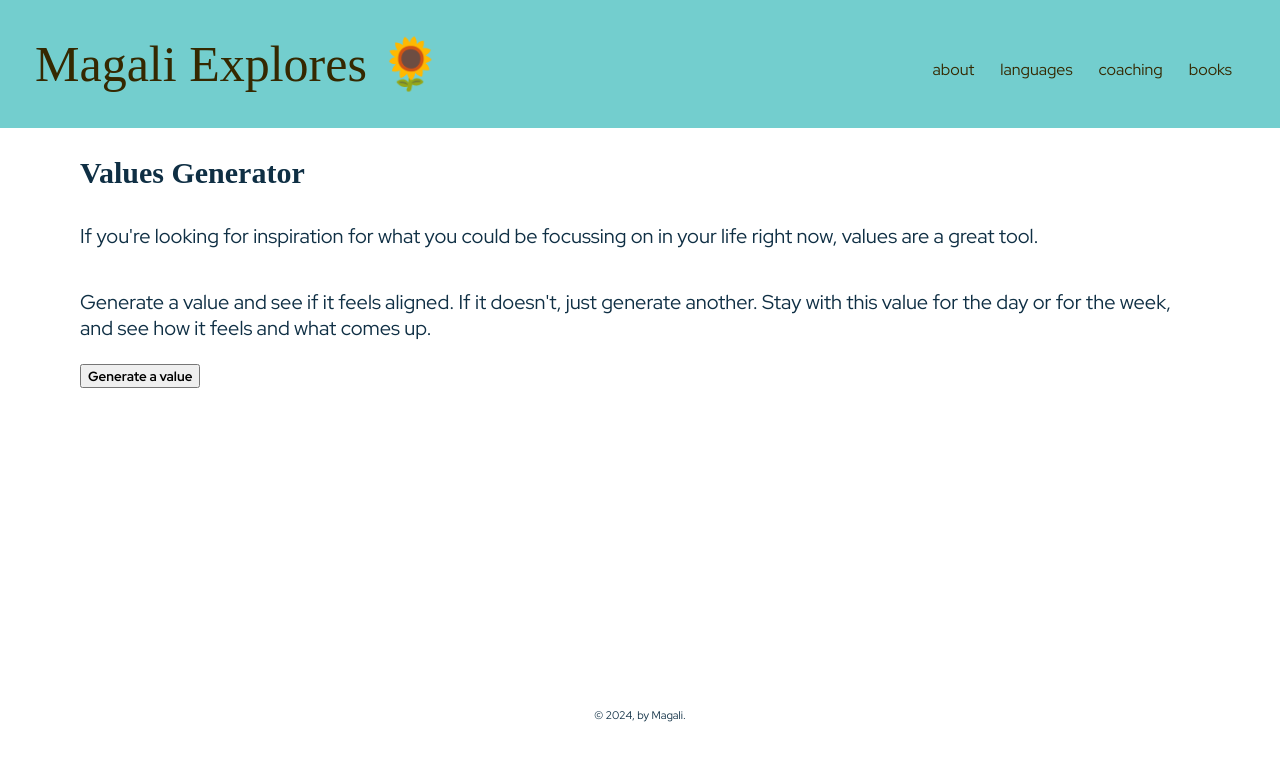
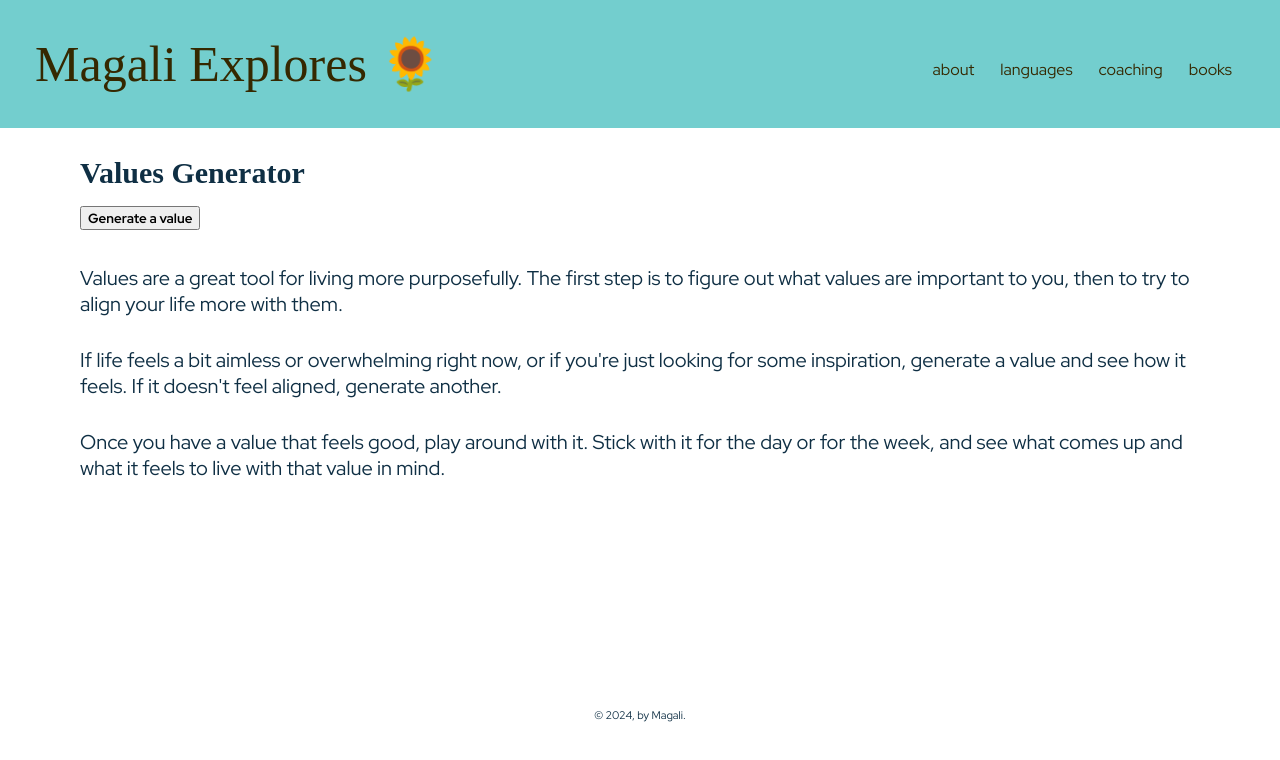
Before and after one commit to magali-br/personal-website, a React (Vite) app: page /coaching in a window 1280 px wide. Shown: the top 760 px of the page. Built offline with nearby package versions, Linux system fonts and the light colour scheme; a web font is replaced by a local one.

Commit message:
Clean up value generator looks and HTML structure

```diff
--- a/src/pages/About/About.jsx
+++ b/src/pages/About/About.jsx
@@ -19,7 +19,7 @@ function About() {
         </p>
       </div>
       <div>
-        <h2 className="Subtitle">Anything to add?</h2>
+        <h2 className="Subtitle">Something to say?</h2>
         <p>
           Is there is a language resource you'd like to contribute or see here? Do you have a question on a recipe? Are you curious about working with me as a coach? Send me a message on{" "}
           <a
--- a/src/pages/Coaching/Coaching.css
+++ b/src/pages/Coaching/Coaching.css
@@ -1,10 +1,19 @@
+.TextContent {
+    text-align: left;
+    padding-bottom: 30px;
+}
+
 .Interactive {
     /* display: flex;
     flex-wrap: wrap;
     align-content: center; */
+    /* padding-left: 10px; */
+    padding-bottom: 20px;
 }
 
 .ValueName {
     font-style: italic;
     font-family: "Sawarabi Mincho";
+    padding-top: 15px;
+    padding-left: 10px;
 }
--- a/src/pages/Coaching/Coaching.jsx
+++ b/src/pages/Coaching/Coaching.jsx
@@ -14,22 +14,26 @@ function Coaching() {
     };
 
     return (
-        <div className="Container">
+        <div className="Coaching Container">
             <h2 className="Subtitle">
                 Values Generator
             </h2>
-            <p>
-                If you're looking for inspiration for what you could be focussing on in your life right now, values are a great tool.
-            </p>
-            <p>Generate a value and see if it feels aligned. If it doesn't, just generate another. Stay with this value for the day or for the week, and see how it feels and what comes up.
-            </p>
             <div className="Interactive">
                 <button type="button" onClick={regenerateValue}>
                     Generate a value
                 </button>
-                <p className="ValueName">
+                <div className="ValueName">
                     {randomValue}
-                </p>
+                </div>
+            </div>
+            <div className="TextContent">
+                Values are a great tool for living more purposefully. The first step is to figure out what values are important to you, then to try to align your life more with them.
+            </div>
+            <div className="TextContent">
+                If life feels a bit aimless or overwhelming right now, or if you're just looking for some inspiration, generate a value and see how it feels. If it doesn't feel aligned, generate another.
+            </div>
+            <div className="TextContent">
+                Once you have a value that feels good, play around with it. Stick with it for the day or for the week, and see what comes up and what it feels to live with that value in mind.
             </div>
         </div>
     );
```
